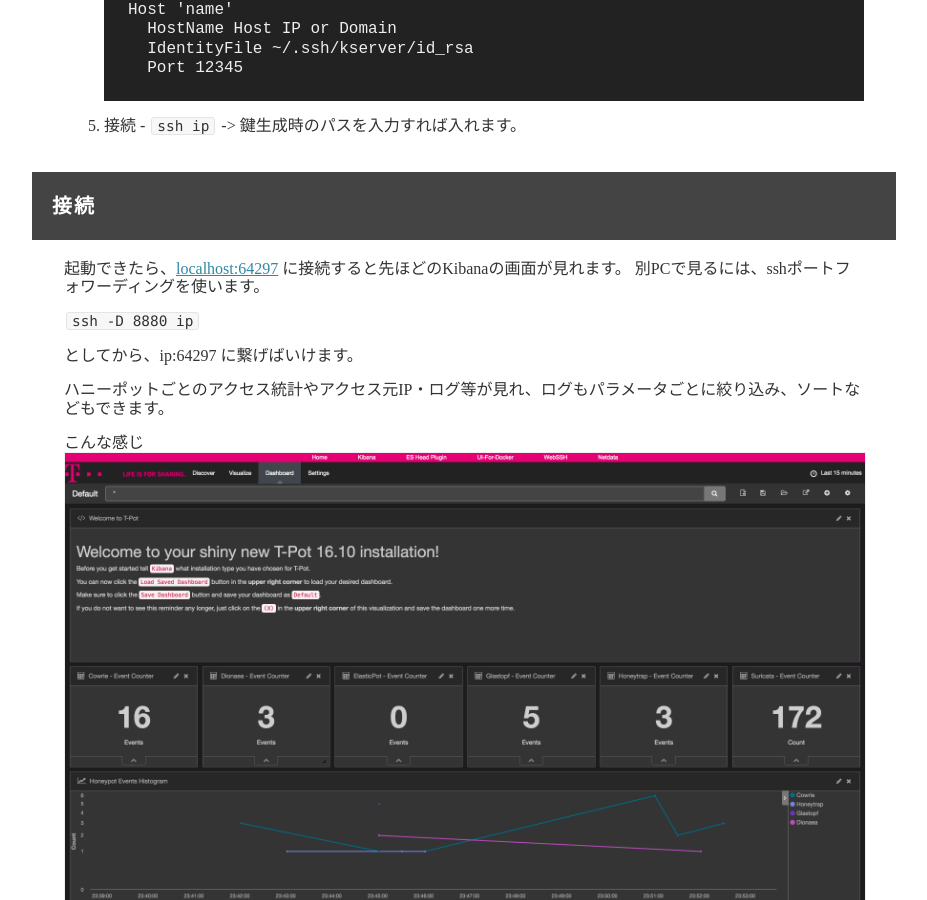
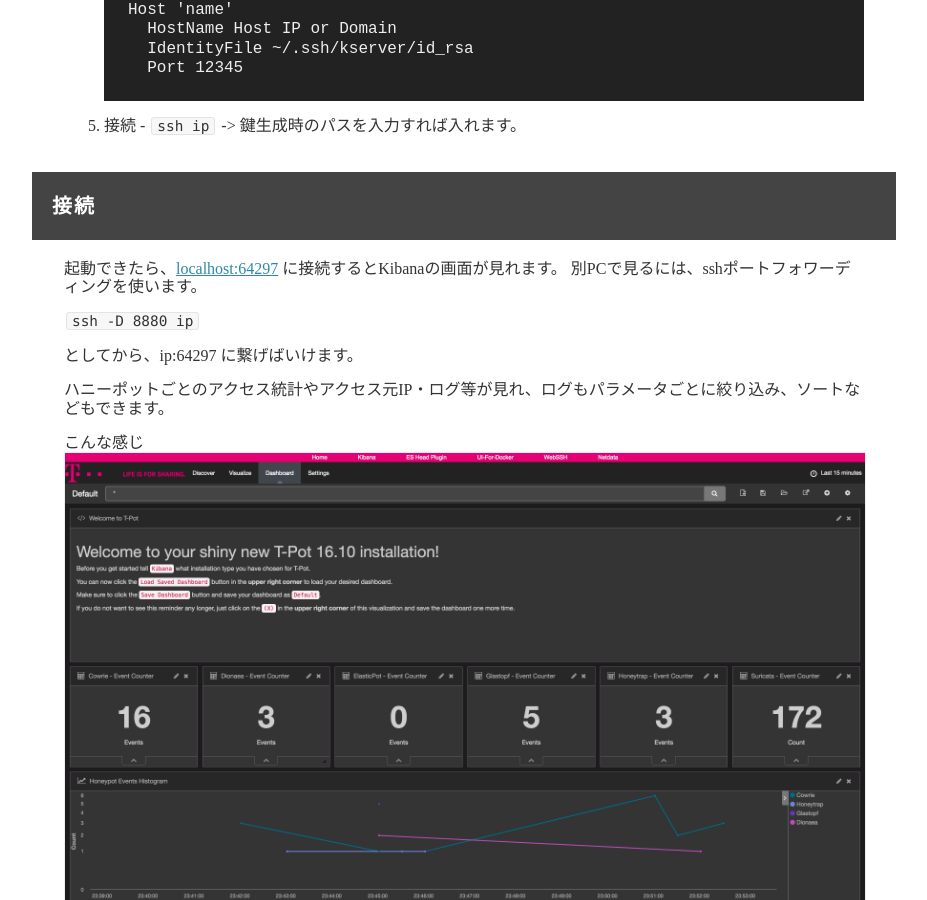
Before and after one commit to kobad/jekyll-kbd, a Jekyll site: the page built from _posts/2017-06-23-t-pot.md, in a window 1280 px wide and 900 px high, scrolled down 2983 px. Shown: the whole window, without its empty margins (176-1103 px from the left). Built offline with Jekyll 4.4.1, drawn with Linux system fonts in a browser that asks for light colours; nearby versions of some CDN libraries.

Commit message:
[Mod] typo

```diff
--- a/_posts/2017-06-23-t-pot.md
+++ b/_posts/2017-06-23-t-pot.md
@@ -102,7 +102,7 @@
 5. 接続 - `ssh ip` -> 鍵生成時のパスを入力すれば入れます。
 
 ## 接続
-起動できたら、[localhost:64297](http://localhost:64297) に接続すると先ほどのKibanaの画面が見れます。
+起動できたら、[localhost:64297](http://localhost:64297) に接続するとKibanaの画面が見れます。
 別PCで見るには、sshポートフォワーディングを使います。
 
 `ssh -D 8880 ip`
```
